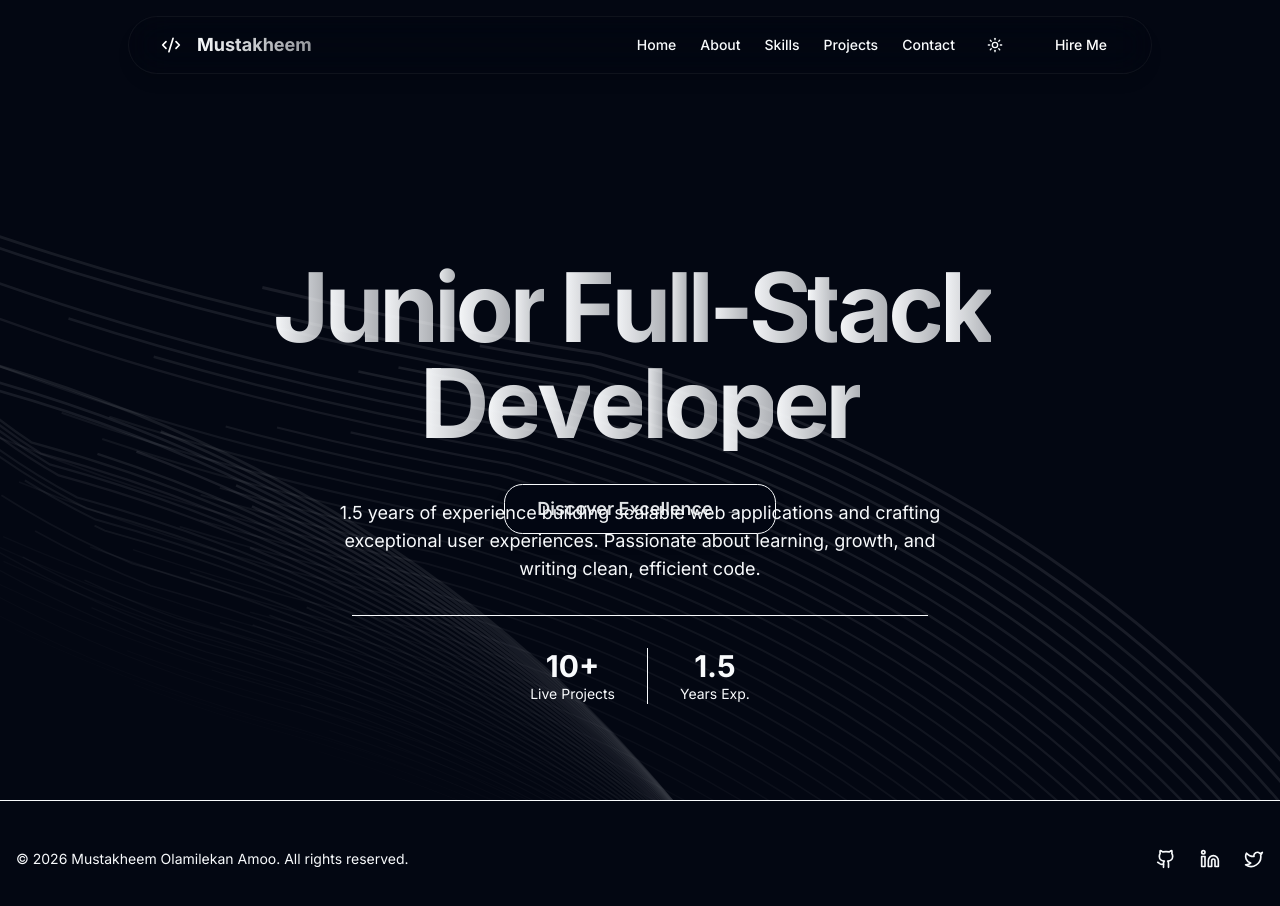
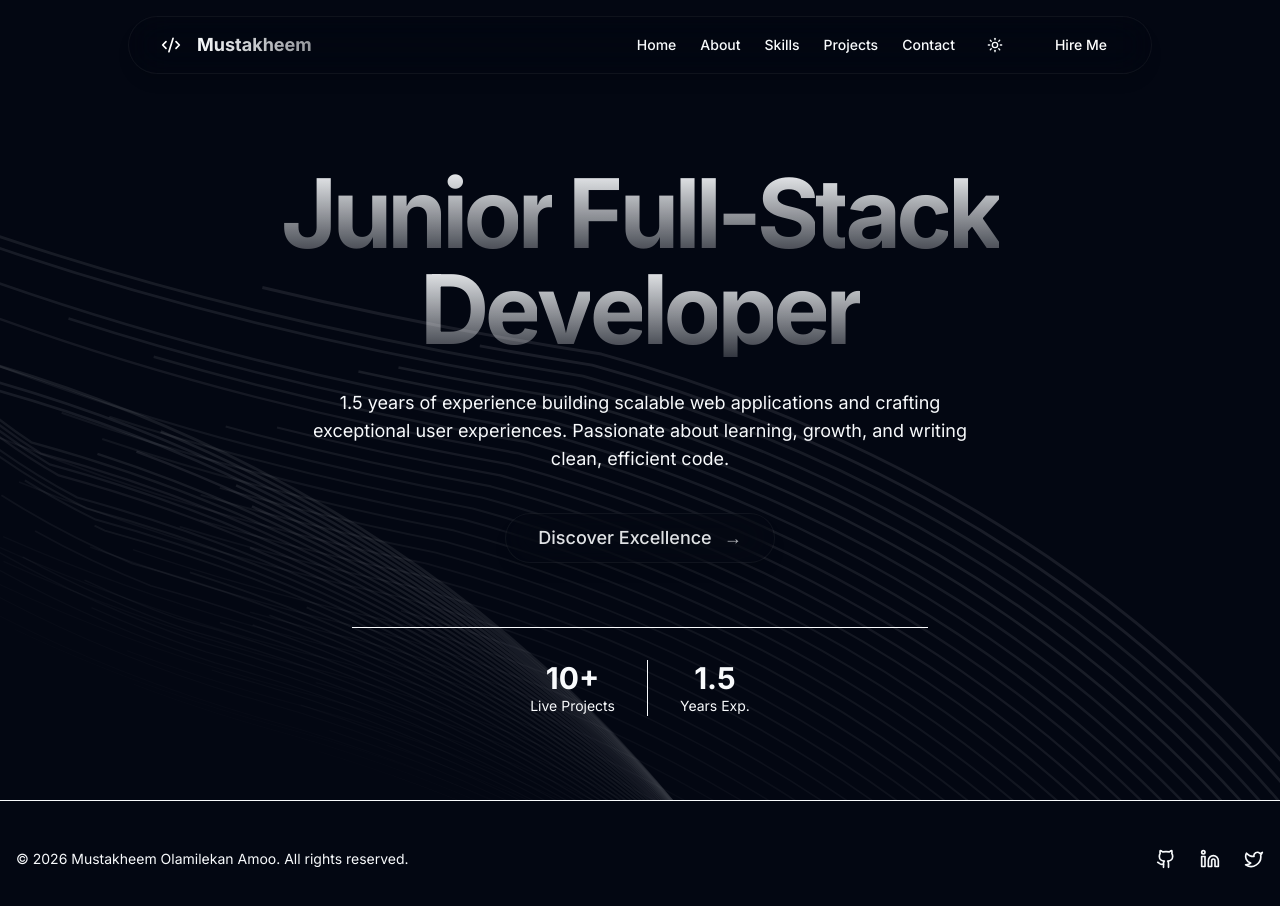
Before and after one commit to amoomustakim-hue/portfolio, a Next.js app: page / in a window 1280 px wide. Shown: the top 906 px of the page. Built offline with nearby package versions, Linux system fonts and the light colour scheme.

Commit message:
Fix: Resolved Hero overlap and removed education section

```diff
--- a/app/about/page.tsx
+++ b/app/about/page.tsx
@@ -79,16 +79,6 @@ export default function About() {
                         </div>
                     </div>
 
-                    <div>
-                        <h2 className="text-2xl font-bold mb-6 flex items-center">
-                            <GraduationCap className="mr-3 text-purple-500" /> Education
-                        </h2>
-                        <div className="p-6 rounded-xl glass hover:border-primary/50 transition-colors">
-                            <h3 className="text-lg font-bold">Computer Science</h3>
-                            <p className="text-muted-foreground">B.Sc. Degree</p>
-                            <p className="text-sm text-muted-foreground mt-2">University / Tech Institute</p>
-                        </div>
-                    </div>
                 </div>
             </motion.div>
         </div>
--- a/components/Hero.tsx
+++ b/components/Hero.tsx
@@ -2,27 +2,80 @@
 
 import { motion } from "framer-motion";
 import { BackgroundPaths } from "@/components/ui/background-paths";
+import { Button } from "@/components/ui/button";
 
 export default function Hero() {
+    const title = "Junior Full-Stack Developer";
+    const words = title.split(" ");
+
     return (
         <section className="relative">
-            <BackgroundPaths title="Junior Full-Stack Developer" />
+            <BackgroundPaths>
+                <div className="max-w-4xl mx-auto text-center px-4 pt-20">
+                    <h1 className="text-5xl md:text-7xl lg:text-8xl font-bold tracking-tighter mb-8">
+                        {words.map((word, wordIdx) => (
+                            <span
+                                key={wordIdx}
+                                className="inline-block relative mx-1 md:mx-2"
+                            >
+                                {word.split("").map((char, charIdx) => (
+                                    <motion.span
+                                        key={charIdx}
+                                        initial={{ y: 100, opacity: 0 }}
+                                        animate={{ y: 0, opacity: 1 }}
+                                        transition={{
+                                            delay: wordIdx * 0.1 + charIdx * 0.03,
+                                            type: "spring",
+                                            stiffness: 150,
+                                            damping: 25,
+                                        }}
+                                        className="inline-block text-transparent bg-clip-text
+                                        bg-gradient-to-b from-foreground to-foreground/20"
+                                    >
+                                        {char}
+                                    </motion.span>
+                                ))}
+                            </span>
+                        ))}
+                    </h1>
 
-            <div className="absolute inset-x-0 bottom-24 flex flex-col items-center justify-center z-20">
                     <motion.p
                         initial={{ opacity: 0, y: 20 }}
                         animate={{ opacity: 1, y: 0 }}
                         transition={{ delay: 0.5, duration: 0.8 }}
-                    className="text-muted-foreground text-lg mb-8 max-w-2xl text-center px-4"
+                        className="text-muted-foreground text-lg mb-10 max-w-2xl mx-auto"
                     >
                         1.5 years of experience building scalable web applications and crafting exceptional user experiences. Passionate about learning, growth, and writing clean, efficient code.
                     </motion.p>
 
                     <motion.div
+                        initial={{ opacity: 0, y: 20 }}
+                        animate={{ opacity: 1, y: 0 }}
+                        transition={{ delay: 0.7, duration: 0.8 }}
+                        className="mb-16"
+                    >
+                        <Button
+                            variant="outline"
+                            className="group relative px-8 py-6 text-lg rounded-full transition-all duration-300
+                            hover:shadow-md dark:hover:shadow-neutral-800/50 glass border-border"
+                        >
+                            <span className="opacity-90 group-hover:opacity-100 transition-opacity">
+                                Discover Excellence
+                            </span>
+                            <span
+                                className="ml-3 opacity-70 group-hover:opacity-100 group-hover:translate-x-1.5
+                                transition-all duration-300"
+                            >
+                                →
+                            </span>
+                        </Button>
+                    </motion.div>
+
+                    <motion.div
                         initial={{ opacity: 0, scale: 0.9 }}
                         animate={{ opacity: 1, scale: 1 }}
-                    transition={{ delay: 0.8, duration: 0.5 }}
-                    className="flex gap-8 items-center border-t border-border pt-8 w-full max-w-xl justify-center"
+                        transition={{ delay: 0.9, duration: 0.5 }}
+                        className="flex gap-8 items-center border-t border-border pt-8 w-full max-w-xl mx-auto justify-center"
                     >
                         <div className="text-center group">
                             <h3 className="text-3xl font-bold text-foreground group-hover:text-primary transition-colors">10+</h3>
@@ -34,6 +87,7 @@ export default function Hero() {
                         </div>
                     </motion.div>
                 </div>
+            </BackgroundPaths>
         </section>
     );
 }
--- a/components/ui/background-paths.tsx
+++ b/components/ui/background-paths.tsx
@@ -1,7 +1,7 @@
 "use client";
 
 import { motion } from "framer-motion";
-import { Button } from "@/components/ui/button";
+import React from "react";
 
 function FloatingPaths({ position }: { position: number }) {
     const paths = Array.from({ length: 36 }, (_, i) => ({
@@ -47,81 +47,15 @@ function FloatingPaths({ position }: { position: number }) {
     );
 }
 
-export function BackgroundPaths({
-    title = "Background Paths",
-}: {
-    title?: string;
-}) {
-    const words = title.split(" ");
-
+export function BackgroundPaths({ children }: { children?: React.ReactNode }) {
     return (
         <div className="relative min-h-screen w-full flex items-center justify-center overflow-hidden bg-background">
             <div className="absolute inset-0">
                 <FloatingPaths position={1} />
                 <FloatingPaths position={-1} />
             </div>
-
-            <div className="relative z-10 container mx-auto px-4 md:px-6 text-center">
-                <motion.div
-                    initial={{ opacity: 0 }}
-                    animate={{ opacity: 1 }}
-                    transition={{ duration: 2 }}
-                    className="max-w-4xl mx-auto"
-                >
-                    <h1 className="text-5xl sm:text-7xl md:text-8xl font-bold mb-8 tracking-tighter">
-                        {words.map((word, wordIndex) => (
-                            <span
-                                key={wordIndex}
-                                className="inline-block mr-4 last:mr-0"
-                            >
-                                {word.split("").map((letter, letterIndex) => (
-                                    <motion.span
-                                        key={`${wordIndex}-${letterIndex}`}
-                                        initial={{ y: 100, opacity: 0 }}
-                                        animate={{ y: 0, opacity: 1 }}
-                                        transition={{
-                                            delay:
-                                                wordIndex * 0.1 +
-                                                letterIndex * 0.03,
-                                            type: "spring",
-                                            stiffness: 150,
-                                            damping: 25,
-                                        }}
-                                        className="inline-block text-transparent bg-clip-text
-                                        bg-gradient-to-r from-foreground to-foreground/70"
-                                    >
-                                        {letter}
-                                    </motion.span>
-                                ))}
-                            </span>
-                        ))}
-                    </h1>
-
-                    <div
-                        className="inline-block group relative bg-gradient-to-b from-primary/10 to-transparent
-                        p-px rounded-2xl backdrop-blur-lg
-                        overflow-hidden shadow-lg hover:shadow-xl transition-shadow duration-300"
-                    >
-                        <Button
-                            variant="ghost"
-                            className="rounded-[1.15rem] px-8 py-6 text-lg font-semibold backdrop-blur-md
-                            bg-background/95 hover:bg-background/100
-                            text-foreground transition-all duration-300
-                            group-hover:-translate-y-0.5 border border-border
-                            hover:shadow-md dark:hover:shadow-neutral-800/50"
-                        >
-                            <span className="opacity-90 group-hover:opacity-100 transition-opacity">
-                                Discover Excellence
-                            </span>
-                            <span
-                                className="ml-3 opacity-70 group-hover:opacity-100 group-hover:translate-x-1.5
-                                transition-all duration-300"
-                            >
-                                →
-                            </span>
-                        </Button>
-                    </div>
-                </motion.div>
+            <div className="relative z-10 w-full">
+                {children}
             </div>
         </div>
     );
```
Lines whose indentation alone changed are shown as unchanged.
